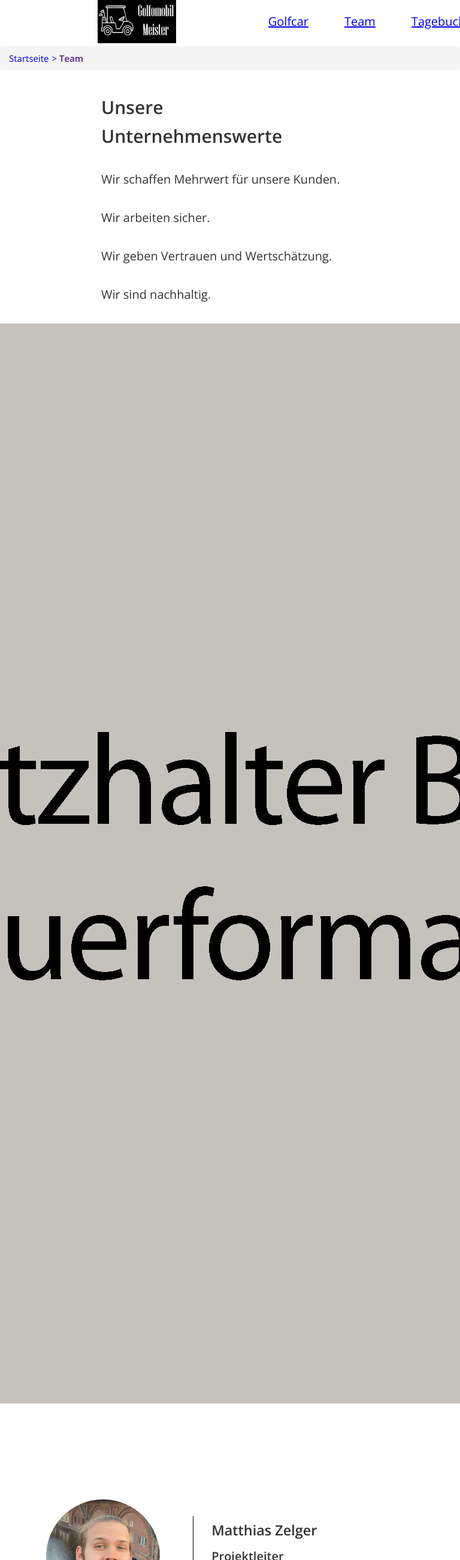
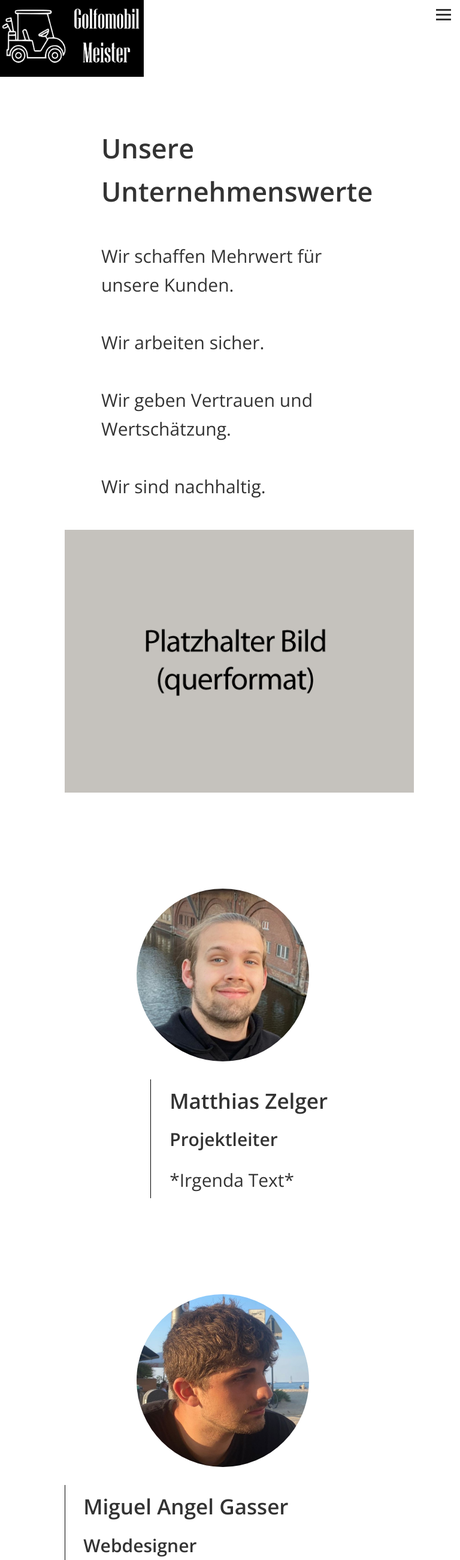
Before and after one commit to onewayvoice/MainPage, a PHP site: page /Teampage/Teampage.php in a window 768 px wide. Shown: the whole page at 60% size. Run offline with PHP 8.4, Linux system fonts and the light colour scheme.

Commit message:
Mainpage.css - Google Fonts eigefuegt (Bebas Neu) - Schriftart ueberarbeitet (Titel und Text)
teampage.css
- Responsive fuer groessere Bildschirme und Tablets

```diff
--- a/Navbar/NavbarCSS/navbar.css
+++ b/Navbar/NavbarCSS/navbar.css
@@ -25,12 +25,11 @@
 }
 
 .menu-punkte {
-    text-align: center; /* Zentriere die Links horizontal */
     display: flex; /*damit links am richtigen ort stehen*/
-    font-size: 15px;
+    font-family: 'Open Sans', sans-serif;
+    font-size: 20px;
     gap: 40px;
     width: 40%;
-    margin-left: auto; /*das div wird ganz links plaziert*/
     align-items: center; /* Zentriere den Inhalt vertikal */
     justify-content: space-around; /*links bekommen alle den gleichen abstand*/
 }
@@ -38,6 +37,7 @@
 .menu-punkte a {
     display: inline-block; /* Stelle sicher, dass die Links nebeneinander stehen */
     margin: 0 10px; /* Füge horizontalen Abstand zwischen den Links hinzu */
+    text-decoration: none;
 }
 
 
@@ -57,9 +57,19 @@
     }
 }
 
-@media (min-width: 768px) and (max-width: 1027px) {
+@media (min-width: 601px) and (max-width: 1024px) {
     .nav-bar {
-        width: 70%;
+        margin-left: 0;
+        padding-left: 0;
+    }
+
+    .logo {
+        margin: 0;
+    }
+
+    #nav-bar-logo {
+        height: 8rem;
+        width: 15rem;
     }
 
     .menu-punkte {
--- a/Teampage/Teampage.php
+++ b/Teampage/Teampage.php
@@ -55,8 +55,8 @@
             <p>Wir sind nachhaltig.</p><br>
         </div>
 
-        <div class="bild-container" id="teambild">
-            <img src="../preview_querkant.jpg" alt="Bildbeschreibung">
+        <div class="bild-container">
+            <img src="../preview_querkant.jpg" alt="Bildbeschreibung" id="teambild">
         </div>
     </div>
 
--- a/Teampage/TeampageCSS/teampage.css
+++ b/Teampage/TeampageCSS/teampage.css
@@ -91,6 +91,11 @@ body {
     margin-left: 5%;
 }
 
+#teambild {
+    height: auto;
+    width: 100%;
+}
+
 .breadcrumb {
     display: flex;
     margin-top: 5px;
@@ -267,44 +274,124 @@ footer {
         visibility: hidden;
     }
 
-    .bild-container img {
+    #teambild {
         width: 100%;
         height: auto;
     }
 
+    .team-mitglied {
+        display: flex;
+        flex-direction: column;
+        gap: 35px;
+    }
+
     .team-mitglied-bild {
-        width: 8rem;
-        height: 8rem;
-        margin-left: 4%;
+        width: 10rem;
+        height: 10rem;
     }
 
     .team-mitglied-rolle, .team-mitglied-info {
-        font-size: 20px;
+        font-size: 15px;
         padding-right: 5%;
     }
 
-    .title, .title-img-div {
-        flex-basis: 100%; /* Stapelt Elemente vertikal auf kleineren Bildschirmen */
+    .footer-content {
+        font-size: 15px;
     }
 
-    .footer-content {
-        font-size: 25px;
-    }
-
-    .footer-section.about {
-        font-size: 50px;
+    .footer-section p {
+        font-size: 15px;
     }
 
     .footer-bottom {
-        font-size: 25px;
+        font-size: 15px;
     }
 }
 
 @media (min-width: 601px) and (max-width: 1024px) {
 
+    .container {
+        display: flex;
+        flex-direction: column;
+    }
+
+    .teamwerte {
+        font-size: 30px;
+    }
+
+    .hamburger {
+        display: block;
+        position: absolute;
+        right: 10px; /* Postive Werte, um das Icon innerhalb des sichtbaren Bereichs zu verschieben */
+        top: 10px;
+        z-index: 2; /* Stellen Sie sicher, dass das Hamburger-Icon über dem Dropdown-Menü liegt */
+    }
+
+    .nav-links {
+        display: none;
+        position: absolute;
+        right: 10px;
+        top: 50px;
+        background-color: #fff;
+        width: calc(100% - 20px);
+        box-shadow: 0 8px 16px 0 rgba(0, 0, 0, 0.2);
+        z-index: 1;
+    }
+
+    .nav-links.active {
+        display: block;
+    }
+
+    .nav-bar {
+        display: flex;
+        justify-content: space-between;
+        align-items: center;
+    }
+
+    .menu-punkte a {
+        visibility: hidden;
+    }
+
+    .breadcrumb {
+        visibility: hidden;
+    }
+
+    .team-mitglied {
+        display: flex;
+        flex-direction: column;
+        gap: 30px;
+    }
+
+    .team-mitglied-bild {
+        height: 18rem;
+        width: 18rem;
+    }
+
+    .team-mitglied-info {
+        font-size: 30px;
+    }
+
+    .footer-content {
+        display: flex;
+        flex-direction: column;
+        gap: 50px;
+        font-size: 30px;
+    }
+
+    .footer-section h3 {
+        font-size: 30px;
+    }
+
+    .footer-section p {
+        font-size: 30px;
+    }
+
+    .footer-bottom {
+        font-size: 30px;
+    }
 }
 
-@media (min-width: 1028px) and (max-width: 1440px) {
+@media (min-width: 1800px) {
     .menu-punkte a {
         font-size: 18px;
     }
```
Also changed, not shown: other parts of Teampage/TeampageCSS/teampage.css (+16 -14 lines), Mainpage/MainpageCSS/Mainpage.css (+14 -12 lines).
